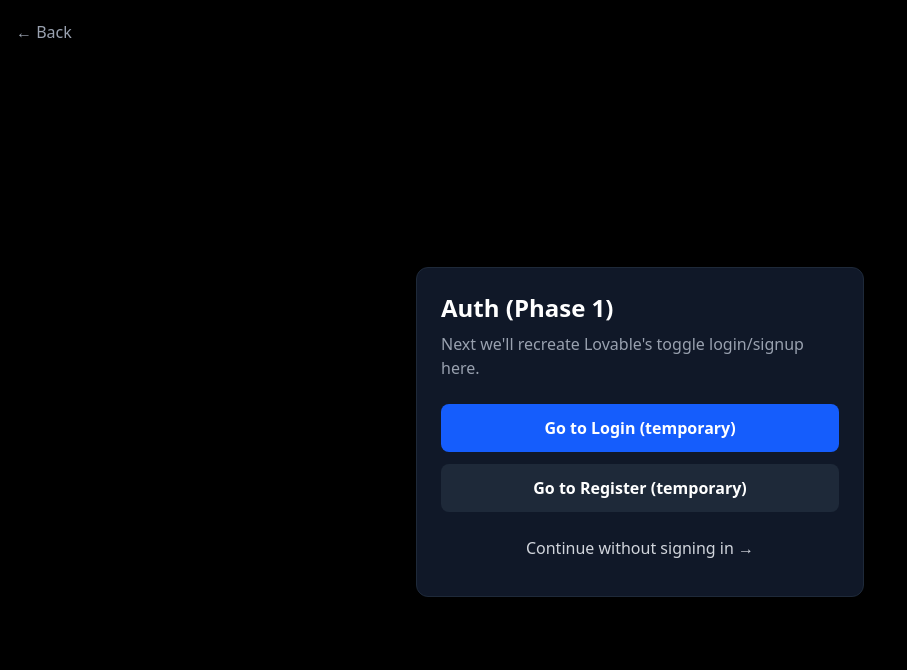
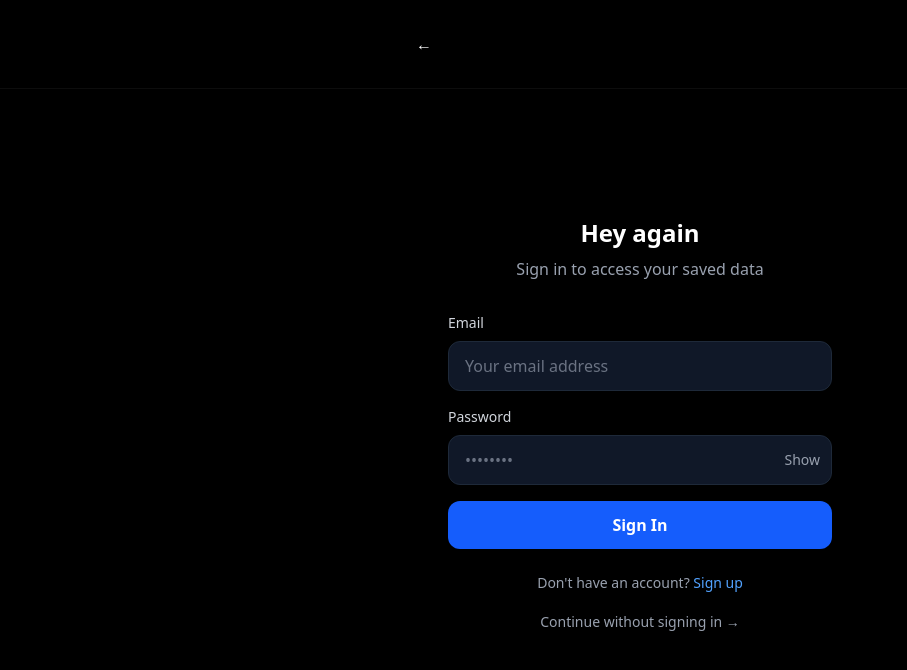
Before and after one commit to sampsonkpe/ride-compare, a React app in the folder frontend/: page /auth in a window 1280 px wide. Shown: the top 670 px of the page, without its empty margins (0-907 px from the left). Built offline with nearby package versions, Linux system fonts and the light colour scheme; no server answers; the HTML template or start-up script is replaced by a standard one.

Commit message:
feat: add Zod for form validation and enhance authentication flow with token management

```diff
--- a/frontend/package.json
+++ b/frontend/package.json
@@ -17,7 +17,8 @@
     "react": "^19.2.0",
     "react-dom": "^19.2.0",
     "react-hot-toast": "^2.6.0",
-    "react-router-dom": "^7.12.0"
+    "react-router-dom": "^7.12.0",
+    "zod": "^4.3.6"
   },
   "devDependencies": {
     "@eslint/js": "^9.39.1",
--- a/frontend/src/pages/Auth.jsx
+++ b/frontend/src/pages/Auth.jsx
@@ -1,46 +1,319 @@
+import { useEffect, useMemo, useState, useContext } from "react";
 import { useNavigate } from "react-router-dom";
+import { z } from "zod";
+import { AuthContext } from "../context/AuthContext";
 import logo from "../assets/ridecomparelogo.png";
+
+const emailSchema = z.string().email("Please enter a valid email address");
+const passwordSchema = z.string().min(6, "Password must be at least 6 characters");
+
+const loginGreetings = [
+  "Welcome back",
+  "Hey again",
+  "Good to see you",
+  "Hello there",
+  "Hi again",
+  "Nice to see you",
+  "Hey you",
+];
+
+const signupGreetings = [
+  "Create account",
+  "Join us",
+  "Get started",
+  "Let's go",
+  "Welcome aboard",
+  "Sign up",
+  "Start here",
+];
+
+const loginSubtitles = [
+  "Sign in to access your saved data",
+  "Sign in to continue where you left off",
+  "Sign in to unlock all features",
+];
+
+const signupSubtitles = [
+  "Sign up to save your price alerts",
+  "Create an account to sync across devices",
+  "Join to save your favorite locations",
+];
+
+function mapAuthError(err) {
+  const apiData = err?.response?.data;
+
+  if (apiData?.password) {
+    return typeof apiData.password === "string" ? apiData.password : apiData.password?.[0];
+  }
+  if (apiData?.email) {
+    return typeof apiData.email === "string" ? apiData.email : apiData.email?.[0];
+  }
+  if (apiData?.full_name) {
+    return typeof apiData.full_name === "string" ? apiData.full_name : apiData.full_name?.[0];
+  }
+  if (apiData?.detail) return apiData.detail;
+  if (apiData?.error) return apiData.error;
+
+  const msg = err?.message || "Something went wrong";
+  const lower = String(msg).toLowerCase();
+
+  if (lower.includes("invalid") && (lower.includes("credentials") || lower.includes("password"))) {
+    return "Invalid email or password. Please try again.";
+  }
+  if (lower.includes("already") && (lower.includes("exists") || lower.includes("registered"))) {
+    return "This email is already registered. Please sign in instead.";
+  }
+  if (lower.includes("network")) {
+    return "Network error. Please check your connection and try again.";
+  }
+
+  return msg;
+}
 
 export default function Auth() {
   const navigate = useNavigate();
+  const { user, loading, login, register } = useContext(AuthContext);
+
+  const [isLogin, setIsLogin] = useState(true);
+
+  // Form state
+  const [email, setEmail] = useState("");
+  const [password, setPassword] = useState("");
+  const [displayName, setDisplayName] = useState("");
+  const [phone, setPhone] = useState("");
+
+  // UI state
+  const [showPassword, setShowPassword] = useState(false);
+  const [error, setError] = useState(null);
+  const [isSubmitting, setIsSubmitting] = useState(false);
+
+  // Redirect if already logged in
+  useEffect(() => {
+    if (!loading && user) {
+      navigate("/compare", { replace: true });
+    }
+  }, [loading, user, navigate]);
+
+  const greeting = useMemo(() => {
+    const arr = isLogin ? loginGreetings : signupGreetings;
+    return arr[Math.floor(Math.random() * arr.length)];
+  }, [isLogin]);
+
+  const subtitle = useMemo(() => {
+    const arr = isLogin ? loginSubtitles : signupSubtitles;
+    return arr[Math.floor(Math.random() * arr.length)];
+  }, [isLogin]);
+
+  const validate = () => {
+    try {
+      emailSchema.parse(email);
+    } catch (e) {
+      setError(e?.errors?.[0]?.message || "Invalid email");
+      return false;
+    }
+
+    try {
+      passwordSchema.parse(password);
+    } catch (e) {
+      setError(e?.errors?.[0]?.message || "Invalid password");
+      return false;
+    }
+
+    // Backend requires full_name on registration
+    if (!isLogin) {
+      const name = displayName.trim();
+      if (!name) {
+        setError("Please enter your full name");
+        return false;
+      }
+    }
+
+    return true;
+  };
+
+  const handleSubmit = async (e) => {
+    e.preventDefault();
+    setError(null);
+
+    if (!validate()) return;
+
+    setIsSubmitting(true);
+    try {
+      if (isLogin) {
+        await login(email.trim(), password);
+      } else {
+        await register({
+          email: email.trim(),
+          password,
+          password2: password,
+          full_name: displayName.trim(),
+          phone: phone.trim() || "",
+        });
+      }
+
+      navigate("/compare", { replace: true });
+    } catch (err) {
+      setError(mapAuthError(err));
+    } finally {
+      setIsSubmitting(false);
+    }
+  };
+
+  const toggleMode = () => {
+    setIsLogin((v) => !v);
+    setError(null);
+  };
 
   return (
     <div className="min-h-screen bg-black text-white flex flex-col">
-      <header className="w-full p-4 flex items-center justify-between">
-        <button
-          onClick={() => navigate("/compare")}
-          className="text-gray-400 hover:text-white"
-        >
-          ← Back
-        </button>
-        <img src={logo} alt="RideCompare" className="h-8" />
-        <div className="w-10" />
+      {/* Header */}
+      <header className="w-full py-4 px-4 md:py-6 border-b border-white/5">
+        <div className="max-w-md mx-auto flex items-center justify-between">
+          <button
+            onClick={() => navigate("/compare")}
+            className="p-2 -ml-2 rounded-full hover:bg-white/5 transition-colors"
+            aria-label="Go back"
+            type="button"
+          >
+            ←
+          </button>
+
+          <img src={logo} alt="RideCompare" className="h-7 md:h-8" />
+
+          <div className="w-9" />
+        </div>
       </header>
 
-      <main className="flex-1 flex items-center justify-center p-4">
-        <div className="w-full max-w-md bg-gray-900 border border-gray-800 rounded-xl p-6">
-          <h1 className="text-2xl font-bold mb-2">Auth (Phase 1)</h1>
-          <p className="text-gray-400 mb-6">
-            Next we'll recreate Lovable's toggle login/signup here.
-          </p>
+      {/* Main */}
+      <main className="flex-1 flex items-center justify-center px-4 pb-10">
+        <div className="w-full max-w-sm">
+          <div className="text-center mb-8">
+            <h1 className="text-2xl font-bold mb-2">{greeting}</h1>
+            <p className="text-gray-400">{subtitle}</p>
+          </div>
 
-          <div className="space-y-3">
+          <form onSubmit={handleSubmit} className="space-y-4">
+            {/* Full name (signup only) */}
+            {!isLogin && (
+              <div>
+                <label className="block text-sm font-medium text-gray-300 mb-2">
+                  Full name
+                </label>
+                <input
+                  type="text"
+                  value={displayName}
+                  onChange={(e) => setDisplayName(e.target.value)}
+                  maxLength={150}
+                  className="w-full px-4 py-3 bg-gray-900 border border-gray-800 rounded-xl text-white placeholder-gray-500 focus:outline-none focus:border-blue-500"
+                  placeholder="Your full name"
+                  required
+                />
+              </div>
+            )}
+
+            {/* Phone (optional, signup only) */}
+            {!isLogin && (
+              <div>
+                <label className="block text-sm font-medium text-gray-300 mb-2">
+                  Phone (optional)
+                </label>
+                <input
+                  type="tel"
+                  value={phone}
+                  onChange={(e) => setPhone(e.target.value)}
+                  maxLength={30}
+                  className="w-full px-4 py-3 bg-gray-900 border border-gray-800 rounded-xl text-white placeholder-gray-500 focus:outline-none focus:border-blue-500"
+                  placeholder="Your phone number"
+                />
+              </div>
+            )}
+
+            {/* Email */}
+            <div>
+              <label className="block text-sm font-medium text-gray-300 mb-2">Email</label>
+              <input
+                type="email"
+                value={email}
+                onChange={(e) => setEmail(e.target.value)}
+                maxLength={255}
+                className="w-full px-4 py-3 bg-gray-900 border border-gray-800 rounded-xl text-white placeholder-gray-500 focus:outline-none focus:border-blue-500"
+                placeholder="Your email address"
+                required
+              />
+            </div>
+
+            {/* Password */}
+            <div>
+              <label className="block text-sm font-medium text-gray-300 mb-2">
+                Password
+              </label>
+
+              <div className="relative">
+                <input
+                  type={showPassword ? "text" : "password"}
+                  value={password}
+                  onChange={(e) => setPassword(e.target.value)}
+                  minLength={6}
+                  className="w-full px-4 py-3 pr-12 bg-gray-900 border border-gray-800 rounded-xl text-white placeholder-gray-500 focus:outline-none focus:border-blue-500"
+                  placeholder="••••••••"
+                  required
+                />
+
+                <button
+                  type="button"
+                  onClick={() => setShowPassword((v) => !v)}
+                  className="absolute right-3 top-1/2 -translate-y-1/2 text-gray-400 hover:text-white transition-colors text-sm"
+                  aria-label={showPassword ? "Hide password" : "Show password"}
+                >
+                  {showPassword ? "Hide" : "Show"}
+                </button>
+              </div>
+            </div>
+
+            {/* Error */}
+            {error && (
+              <div className="p-3 bg-red-500/10 border border-red-500/20 rounded-lg">
+                <p className="text-sm text-red-300">{error}</p>
+              </div>
+            )}
+
+            {/* Submit */}
             <button
-              onClick={() => navigate("/login")}
-              className="w-full py-3 bg-blue-600 rounded-lg font-semibold"
+              type="submit"
+              disabled={isSubmitting}
+              className="w-full py-3 px-6 bg-blue-600 text-white font-semibold rounded-xl hover:bg-blue-700 active:scale-[0.98] transition-all disabled:opacity-50 disabled:cursor-not-allowed flex items-center justify-center gap-2"
             >
-              Go to Login (temporary)
+              {isSubmitting ? (
+                <>
+                  <span className="w-5 h-5 border-2 border-white/30 border-t-white rounded-full animate-spin" />
+                  {isLogin ? "Signing in..." : "Creating account..."}
+                </>
+              ) : (
+                isLogin ? "Sign In" : "Create Account"
+              )}
             </button>
-            <button
-              onClick={() => navigate("/register")}
-              className="w-full py-3 bg-gray-800 rounded-lg font-semibold"
-            >
-              Go to Register (temporary)
-            </button>
+          </form>
 
+          {/* Toggle mode */}
+          <div className="mt-6 text-center">
+            <p className="text-gray-400 text-sm">
+              {isLogin ? "Don't have an account?" : "Already have an account?"}{" "}
+              <button
+                onClick={toggleMode}
+                className="text-blue-400 font-medium hover:underline"
+                type="button"
+              >
+                {isLogin ? "Sign up" : "Sign in"}
+              </button>
+            </p>
+          </div>
+
+          {/* Skip option */}
+          <div className="mt-4 text-center">
             <button
               onClick={() => navigate("/compare")}
-              className="w-full py-3 text-gray-300 hover:text-white"
+              className="text-gray-400 text-sm hover:text-white transition-colors"
+              type="button"
             >
               Continue without signing in →
             </button>
```
Also changed, not shown: frontend/src/services/api.js (+41 -16 lines), frontend/src/services/authService.js (+10 -8 lines), 1 other file (tests, documents, lock files or other folders).
